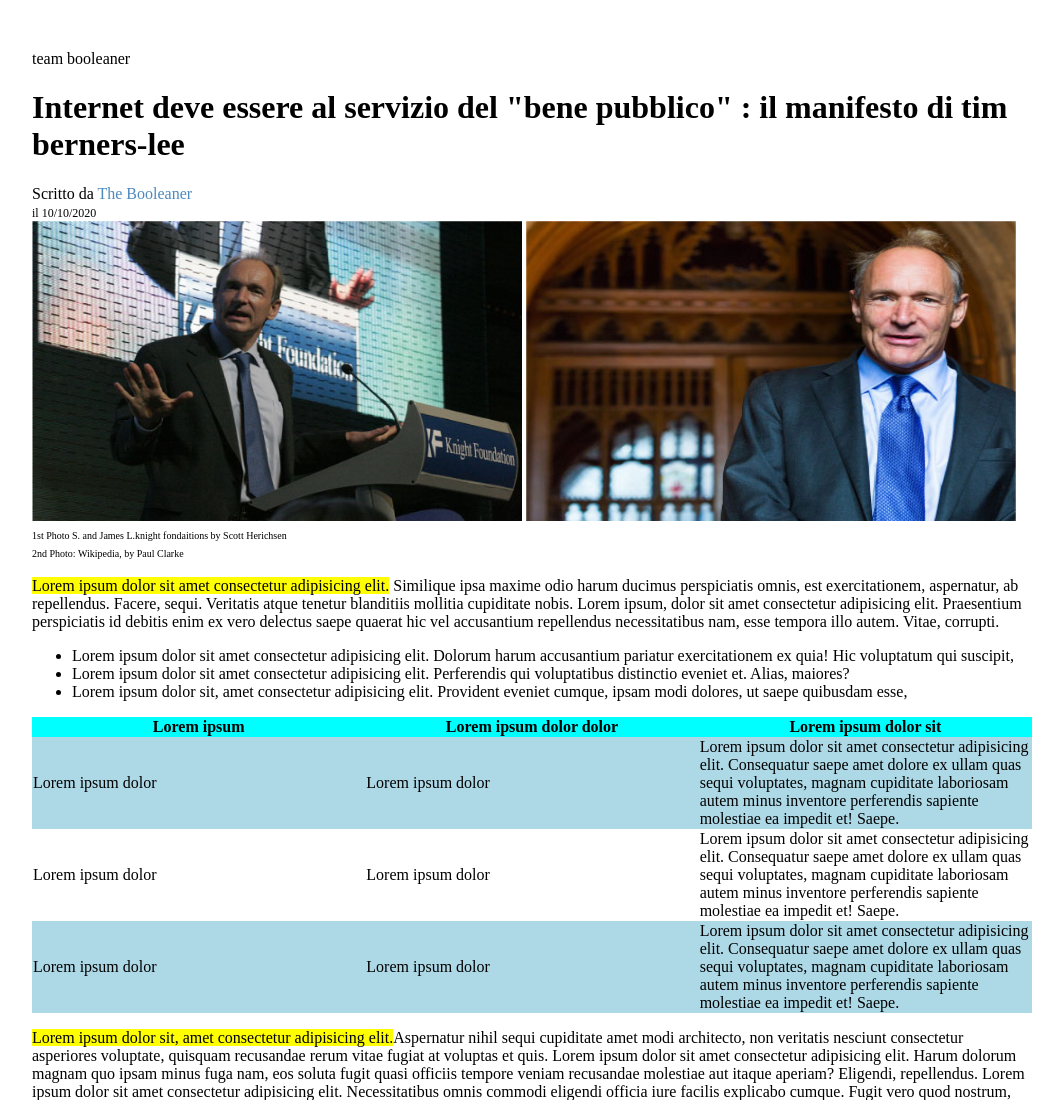
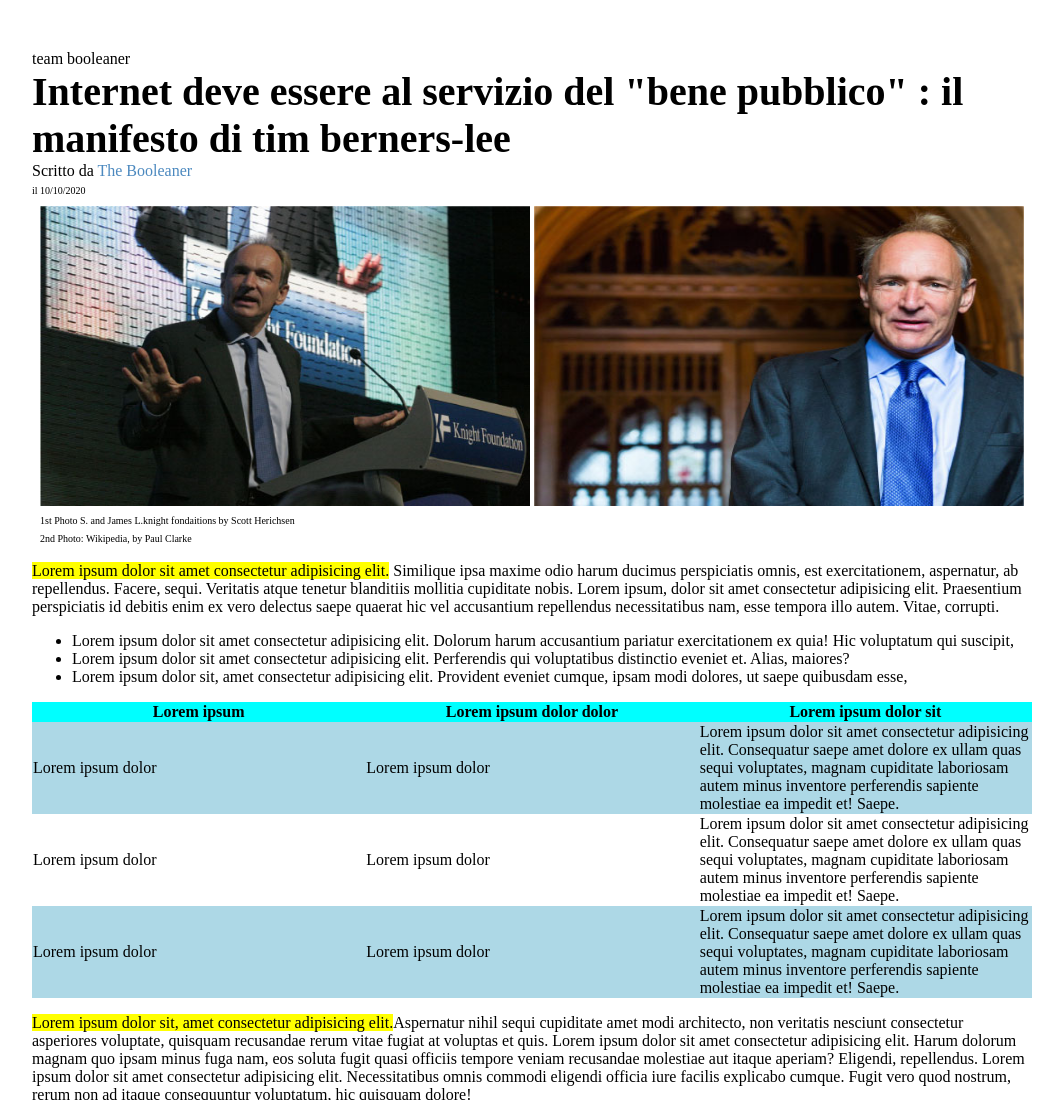
Before and after one commit to StefanoFabrin90/html-css-booleaner, a plain HTML site: page index.html in a window 1280 px wide. Shown: the top 1100 px of the page, without its empty margins (26-1089 px from the left). Drawn offline with Linux system fonts and the light colour scheme.

Commit message:
add correzioni 1

```diff
--- a/css/main.css
+++ b/css/main.css
@@ -4,16 +4,20 @@
 }
 
 /* header */
+.title{
+    font-size: 40px;
+
+}
 .write-by{
     color: #4c89bf;
 }
 .date{
-    font-size: 12px;
+    font-size: 10px;
 }
 
 /* main */
 .tim{
-
+    margin: 8px;
 }
 .img{
     width: 490px;
--- a/index.html
+++ b/index.html
@@ -13,7 +13,7 @@
         <!-- header -->
         team booleaner
         <header>
-            <h1>Internet deve essere al servizio del "bene pubblico" : il manifesto di tim berners-lee</h1>
+            <strong class="title">Internet deve essere al servizio del "bene pubblico" : il manifesto di tim berners-lee</strong><br>
             <span>Scritto da <span class="write-by">The Booleaner</span></span><br>
             <span class="date">il 10/10/2020</span>
         </header>
```
